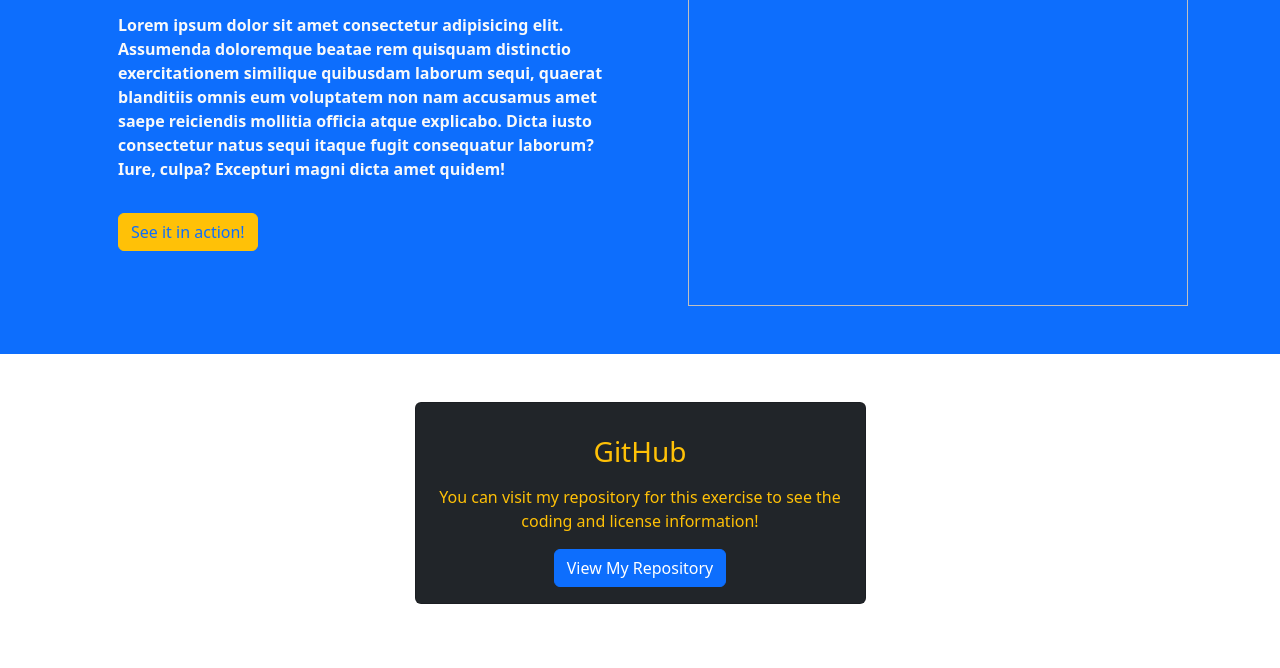
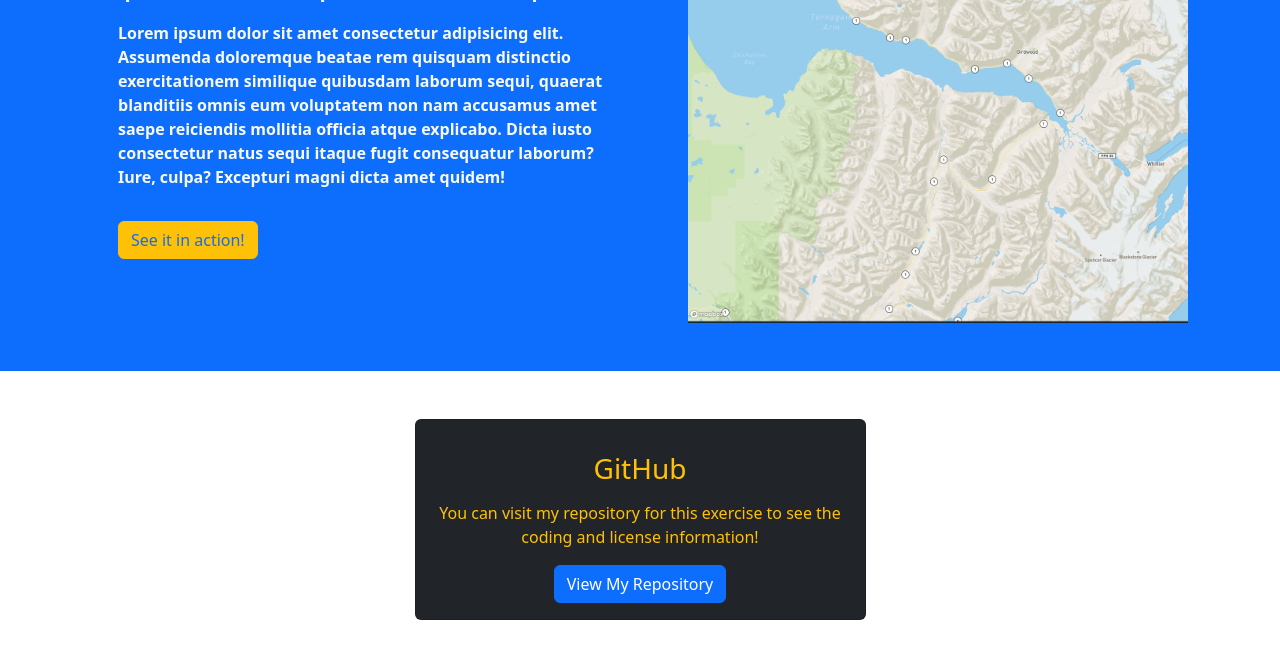
Before and after one commit to meganmcgee/Portfolio-Project, a plain HTML site: page map.html in a window 1280 px wide. Shown: the part 466-1134 px from the top of the page. Drawn offline with nearby package versions, Linux system fonts and the light colour scheme.

Commit message:
Update map.html

```diff
--- a/map.html
+++ b/map.html
@@ -63,7 +63,7 @@
           <a href="http://meganmcgee.github.io/trainstopmap/" class="btn btn-warning text-primary mt-3">See it in action!</a>
         </div>
         <div class="col-md">
-          <img src="./Images/trainstopmap.png" class="img-fluid" alt="" width="500px" height="600px">
+          <img src="trainstopmap.png" class="img-fluid" alt="" width="500px" height="600px">
         </div>
       </div>
     </div>
```
